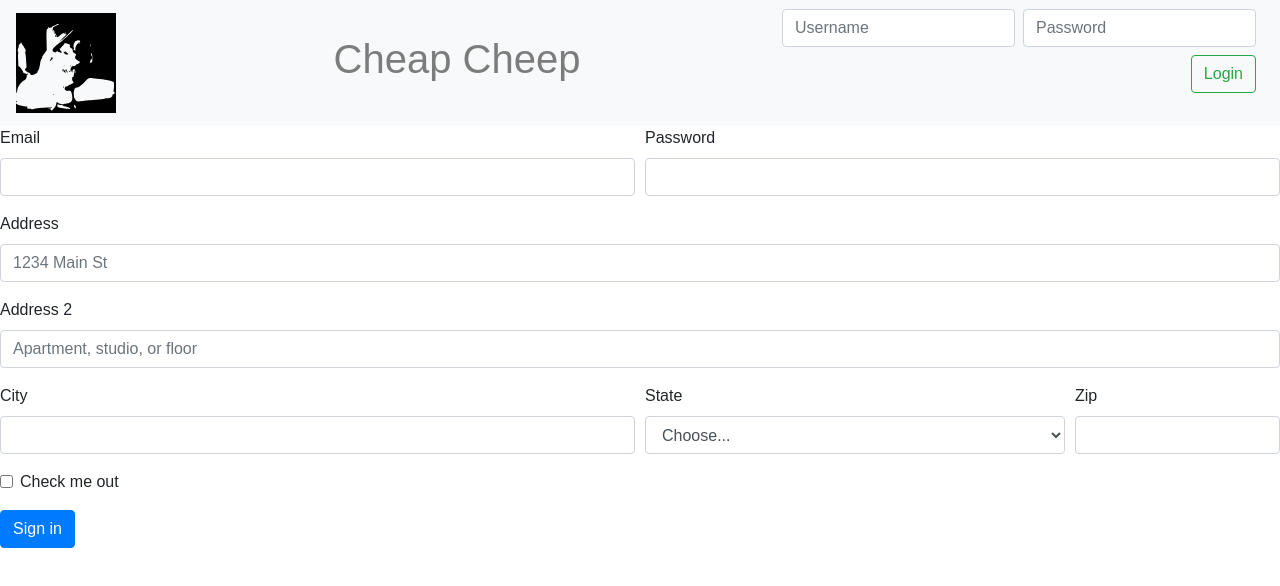
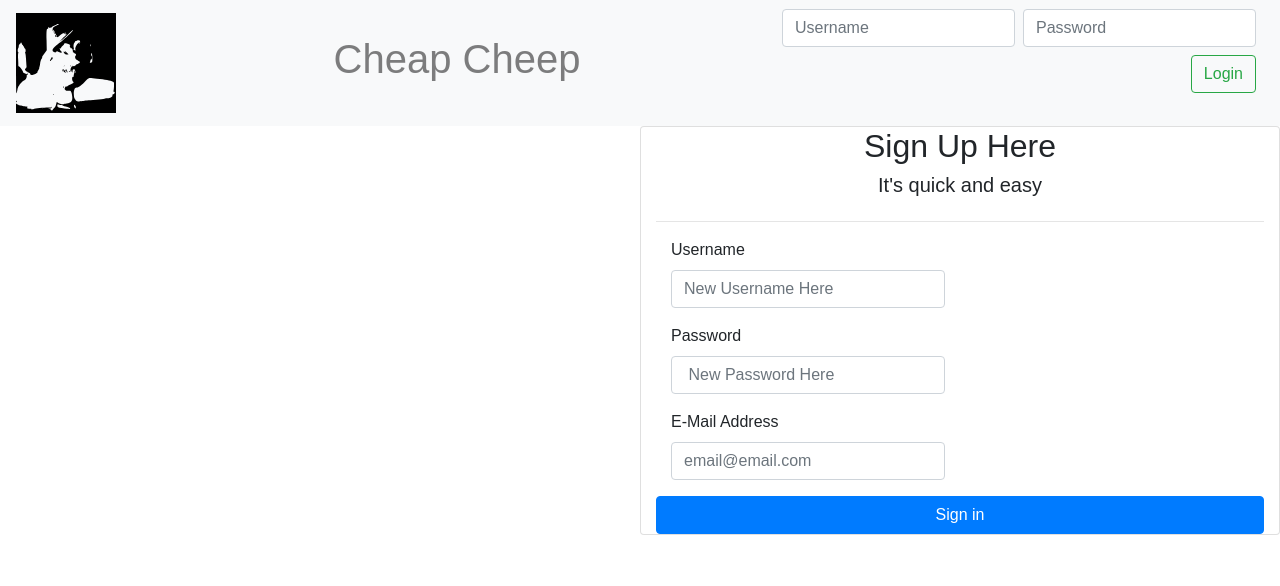
Before and after one commit to rayhe921/Cheap-Cheep, a React (Create React App) app in the folder client/: page / in a window 1280 px wide. Shown: the top 586 px of the page. Built offline with nearby package versions, Linux system fonts and the light colour scheme.

Commit message:
update login page

```diff
--- a/client/src/components/Registration/index.js
+++ b/client/src/components/Registration/index.js
@@ -3,52 +3,28 @@ import "./style.css";
 
 function Registration(prop) {
     return (
-        <form>
-            <div class="form-row">
-                <div class="form-group col-md-6">
-                    <label for="inputEmail4">Email</label>
-                    <input type="email" class="form-control" id="inputEmail4" />
+        <div className="col-6 card">
+            <h2 className="text-center">Sign Up Here</h2>
+            <h5 className="text-center">It's quick and easy</h5>
+            <hr />
+            <form>
+                <div>
+                    <div className="form-group col-md-6">
+                        <label for="username">Username</label>
+                        <input type="text" placeholder="New Username Here" className="form-control" id="username" />
+                    </div>
+                    <div className="form-group col-md-6">
+                        <label for="inputPassword4">Password</label>
+                        <input type="password" placeholder=" New Password Here" className="form-control" id="inputPassword4" />
+                    </div>
                 </div>
-                <div class="form-group col-md-6">
-                    <label for="inputPassword4">Password</label>
-                    <input type="password" class="form-control" id="inputPassword4" />
+                <div className="form-group col-md-6">
+                    <label for="inputEmail">E-Mail Address</label>
+                    <input type="email" className="form-control" id="inputEmail" placeholder="email@email.com" />
                 </div>
-            </div>
-            <div class="form-group">
-                <label for="inputAddress">Address</label>
-                <input type="text" class="form-control" id="inputAddress" placeholder="1234 Main St" />
-            </div>
-            <div class="form-group">
-                <label for="inputAddress2">Address 2</label>
-                <input type="text" class="form-control" id="inputAddress2" placeholder="Apartment, studio, or floor" />
-            </div>
-            <div class="form-row">
-                <div class="form-group col-md-6">
-                    <label for="inputCity">City</label>
-                    <input type="text" class="form-control" id="inputCity" />
-                </div>
-                <div class="form-group col-md-4">
-                    <label for="inputState">State</label>
-                    <select id="inputState" class="form-control">
-                        <option selected>Choose...</option>
-                        <option>...</option>
-                    </select>
-                </div>
-                <div class="form-group col-md-2">
-                    <label for="inputZip">Zip</label>
-                    <input type="text" class="form-control" id="inputZip" />
-                </div>
-            </div>
-            <div class="form-group">
-                <div class="form-check">
-                    <input class="form-check-input" type="checkbox" id="gridCheck" />
-                    <label class="form-check-label" for="gridCheck">
-                        Check me out
-            </label>
-                </div>
-            </div>
-            <button type="submit" class="btn btn-primary">Sign in</button>
-        </form>
+                <button type="submit" class="btn btn-primary col align-self-center">Sign in</button>
+            </form>
+        </div>
     )
 }
 
--- a/client/src/components/Registration/style.css
+++ b/client/src/components/Registration/style.css
@@ -0,0 +1,3 @@
+.card{
+    float: right;
+}
```
